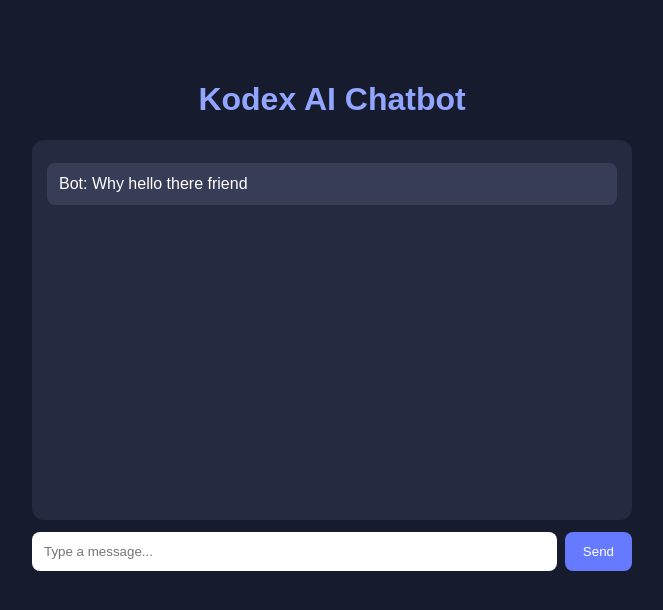
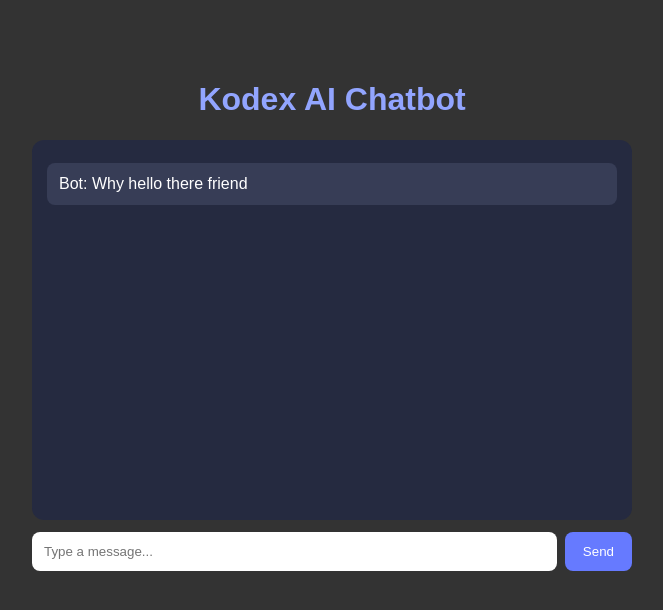
Before and after one commit to joshthesquash44/my--chatbot, a Flask app: page / in a window 1280 px wide. Shown: the top 610 px of the page, without its empty margins (308-971 px from the left). Run offline with Flask 3, Linux system fonts and the light colour scheme.

Commit message:
Change background color from dark to lighter shade

```diff
--- a/templates/index.html
+++ b/templates/index.html
@@ -6,7 +6,7 @@
     <title>Kodex AI Chatbot</title>
     <style>
         body {
-            background: #171b2e;
+            background: #333333;
             color: white;
             font-family: Arial, sans-serif;
             max-width: 600px;
```
